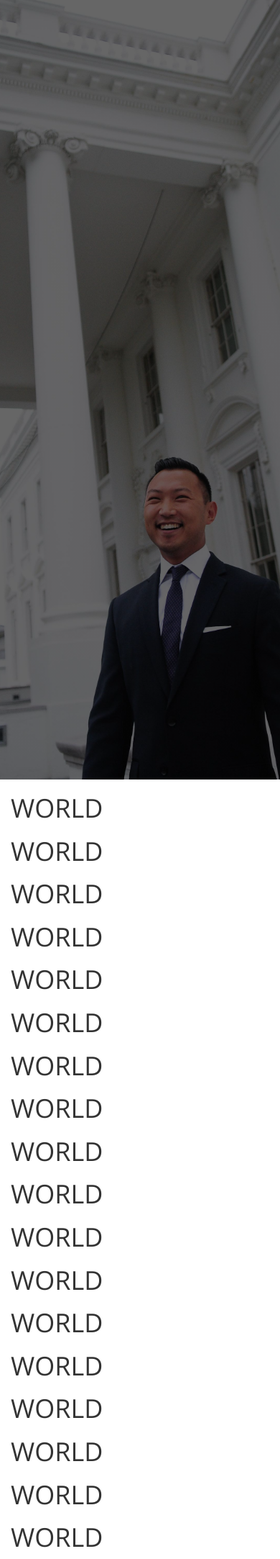
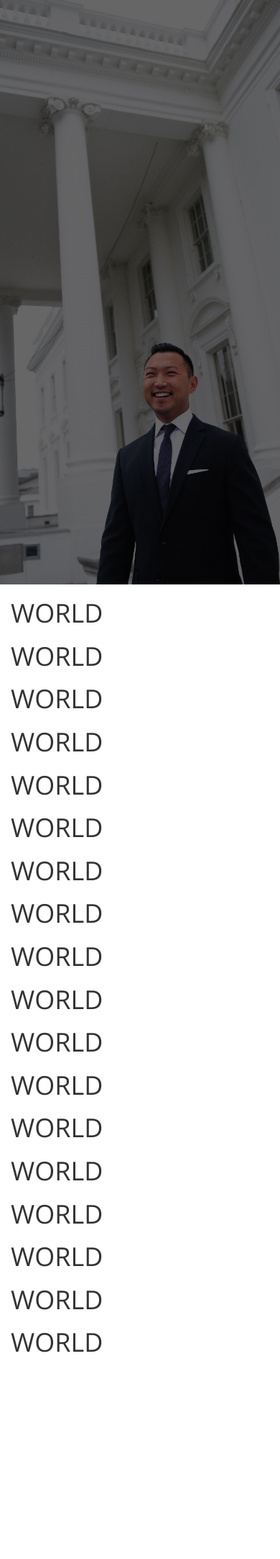
Before and after one commit to stroupaloop/stroupaloop-website, a Jekyll site: the page built from index.html, in a window 390 px wide. Shown: the whole page at 72% size. Built offline with Jekyll 4.4.1, drawn with Linux system fonts in a browser that asks for light colours; nearby versions of some CDN libraries; after the commit the page ends 1895 px from its top, so only the background shows below that.

Commit message:
added fixed height for mobile

```diff
--- a/_sass/_layout.scss
+++ b/_sass/_layout.scss
@@ -471,6 +471,10 @@ fieldset[disabled] .btn-bluegrey.active {
 
 /* Phones only (767px and less) */
 @media (max-width: 767px) {
+
+  #left-panel{
+    height: 75vh;
+  }
   /*.navbar{
     left:0px;
     width:100%;
```
